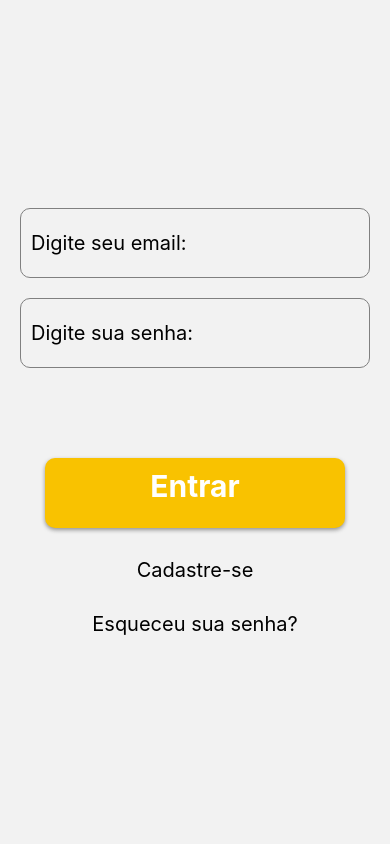
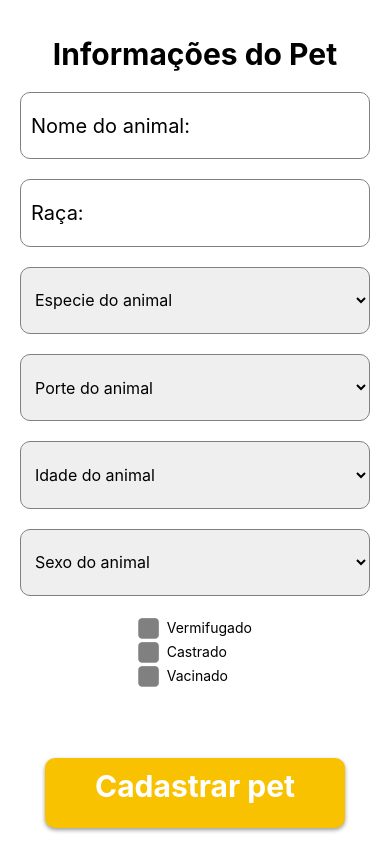
Before and after one commit to lipebr321/PetFelizApp, a React Native app in the folder APPMobile/: screen /TelaDeLogin in a window 390 px wide. Built offline with nearby package versions, Linux system fonts and the light colour scheme.

Commit message:
Criação parcial da tela de cadastro de pets, ainda nao testado validaçoes de api e banco, brevemente terminada

```diff
--- a/APPMobile/App.js
+++ b/APPMobile/App.js
@@ -1,24 +1,25 @@
 import React from 'react';
-import { NavigationContainer } from '@react-navigation/native';
-import { createStackNavigator } from '@react-navigation/stack';
-import TelaDeLogin from './src/Pages/TelaDeLogin/TelaDeLogin';
-import TelaDeCadastro from './src/Pages/TelaDeCadastro/TelaDeCadastro';
-import TelaPrincipal from './src/Pages/TelaPrincipal/TelaPrincipal';
-//import CadastroAnimal from './src/Pages/CadastroAnimal/CadastroAnimal';
+//import { NavigationContainer } from '@react-navigation/native';
+//import { createStackNavigator } from '@react-navigation/stack';
+//import TelaDeLogin from './src/Pages/TelaDeLogin/TelaDeLogin';
+//import TelaDeCadastro from './src/Pages/TelaDeCadastro/TelaDeCadastro';
+//import TelaPrincipal from './src/Pages/TelaPrincipal/TelaPrincipal';
+import CadastroAnimal from './src/Pages/CadastroAnimal/CadastroAnimal';
 
 
 
-const Stack = createStackNavigator();
+//const Stack = createStackNavigator();
 
 const App = () => {
   return (
-    <NavigationContainer styles>
-    <Stack.Navigator screenOptions={{ headerShown: false}}>
-      <Stack.Screen name="TelaDeLogin" component={TelaDeLogin} />
-      <Stack.Screen name="TelaDeCadastro" component={TelaDeCadastro} />
-      <Stack.Screen name="TelaPrincipal" component={TelaPrincipal}/>
-    </Stack.Navigator>
-  </NavigationContainer>
+  // {// <NavigationContainer styles>
+   // <Stack.Navigator screenOptions={{ headerShown: false}}>
+     // <Stack.Screen name="TelaDeLogin" component={TelaDeLogin} />
+    //  <Stack.Screen name="TelaDeCadastro" component={TelaDeCadastro} />
+    //  <Stack.Screen name="TelaPrincipal" component={TelaPrincipal}/>
+   // </Stack.Navigator>
+ // </NavigationContainer>/}
+<CadastroAnimal/>
   );
 };
 
--- a/APPMobile/package.json
+++ b/APPMobile/package.json
@@ -20,6 +20,7 @@
     "react-dom": "18.2.0",
     "react-hook-form": "^7.47.0",
     "react-native": "0.72.4",
+    "update": "^0.7.4",
     "yup": "^1.3.2"
   },
   "devDependencies": {
--- /dev/null
+++ b/APPMobile/src/Components/CheckBoxAnimal/CheckBoxAnimal.jsx
@@ -0,0 +1,27 @@
+import React, { useState } from 'react';
+import { TouchableOpacity, View, Text } from 'react-native';
+import Icon from 'react-native-vector-icons/FontAwesome';
+
+const Checkbox = ({ label, onChange }) => {
+  const [isChecked, setIsChecked] = useState(false);
+
+  const toggleCheckbox = () => {
+    setIsChecked(!isChecked);
+    onChange(!isChecked); // Chama a função de callback com o novo estado
+  };
+
+  return (
+    <TouchableOpacity onPress={toggleCheckbox}>
+      <View style={{ flexDirection: 'row', alignItems: 'center' }}>
+        {isChecked ? (
+          <Icon name="check-square" size={24} color="green" />
+        ) : (
+          <Icon name="square" size={24} color="gray" />
+        )}
+        <Text style={{ marginLeft: 8 }}>{label}</Text>
+      </View>
+    </TouchableOpacity>
+  );
+};
+
+export default Checkbox;
--- a/APPMobile/src/Pages/CadastroAnimal/CadastroAnimal.jsx
+++ b/APPMobile/src/Pages/CadastroAnimal/CadastroAnimal.jsx
@@ -1,118 +1,208 @@
-import React from 'react';
-import { View, Text, TextInput, StyleSheet, TouchableOpacity } from 'react-native';
-import { SafeAreaView } from 'react-native-web';
-
+import React, { useState } from 'react';
+import { Text, TextInput, StyleSheet, TouchableOpacity, ScrollView, Alert, Picker, View, SafeAreaView } from 'react-native';
+import axios from 'axios';
+import * as yup from 'yup';
+import Checkbox from '../../Components/CheckBoxAnimal/CheckBoxAnimal';
 
 const CadastroAnimal = () => {
+  const [formData, setFormData] = useState({
+    nome: '',
+    cpf: '',
+    email: '',
+    telefone: '',
+    senha: '',
+    confirmarSenha: '',
+    cep: '',
+    nomeLog: '',
+    numero: '',
+  });
+
+  const [errors, setErrors] = useState({});
+  const [selectedPorte, setSelectedPorte] = useState('Selecione o Porte');
+  const [selectedIdade, setSelectedIdade] = useState('Selecione a Idade');
+  const [selectedSexo, setSelectedSexo] = useState('Selecione o Sexo');
+  const [selectedEspecie, setSelectedEspecie] = useState('Selecione a especie');
+
+  const idades = ['Entre 0 e 1', 'Entre 1 e 4', 'Entre 4 e 10', 'Mais de 10'];
+  const portes = ['Pequeno Porte', 'Médio Porte', 'Grande Porte'];
+  const sexos = ['M', 'F'];
+  const especies = ['Gato', 'Cachorro'];
+
+  // Função para validar o formulário
+  const validateForm = async () => {
+    try {
+      const schema = yup.object().shape({
+        nomeAnimal: yup.string().required('Informe o nome'),
+        raca: yup.string().required('Informe o CPF'),
+      });
+
+      await schema.validate(formData, { abortEarly: false });
+      return {};
+    } catch (validationErrors) {
+      const errors = {};
+      validationErrors.inner.forEach((error) => {
+        errors[error.path] = error.message;
+      });
+      return errors;
+    }
+  };
+
+  // Função para lidar com o envio do formulário
+  const handleSubmit = async () => {
+    const validationErrors = await validateForm();
+    setErrors(validationErrors);
+
+    if (Object.keys(validationErrors).length === 0) {
+      try {
+        const response = await axios.post('https://localhost:44302/api/Usuario/cadastrarUsuario', formData);
+
+        if (response.status === 200) {
+          Alert.alert('Cadastro realizado com sucesso');
+        } else {
+          Alert.alert('Erro', 'Ocorreu um erro durante o cadastro');
+        }
+      } catch (error) {
+        console.error('Erro ao fazer a solicitação:', error);
+        Alert.alert('Erro', 'Ocorreu um erro ao fazer a solicitação à API');
+      }
+    }
+  };
 
   return (
-        <View style={styles.container}>
-            <SafeAreaView style={styles.topo}>
-                <h2>Informações do animal!</h2>
-                </SafeAreaView>
-        <SafeAreaView style={styles.areaTexto}>
+    <ScrollView contentContainerStyle={styles.container} keyboardShouldPersistTaps="handled">
+      <Text style={styles.topo}>Informações do Pet</Text>
+
       <TextInput
         style={styles.input}
         placeholder="Nome do animal:"
+        onChangeText={(text) => setFormData({ ...formData, nome: text })}
+        value={formData.nome}
       />
+      {errors.nome && <Text style={styles.labelError}>{errors.nome}</Text>}
+
       <TextInput
         style={styles.input}
         placeholder="Raça:"
+        onChangeText={(text) => setFormData({ ...formData, raca: text })}
+        value={formData.raca}
       />
-        </SafeAreaView>
+      {errors.cpf && <Text style={styles.labelError}>{errors.cpf}</Text>}
 
-            <TextInput
-                style={styles.input}
-                placeholder="Senha:"
-            />
-            <TextInput
-                style={styles.input}
-                placeholder="Endereço:"
-            />
-            <TextInput
-                style={styles.input}
-                onChangeText={(text) => setLogin(text)}
-                placeholder="Telefone:"
-            />
-            <TextInput
-                style={styles.input}
-                onChangeText={(text) => setLogin(text)}
-                placeholder="Bairro:"
-            />
-            <TextInput
-                style={styles.input}
-                onChangeText={(text) => setSenha(text)}
-                placeholder="Estado:"
-            />
-            <TextInput
-                style={styles.input}
-                onChangeText={(text) => setSenha(text)}
-                placeholder="CPF:"
-            />
-            <TouchableOpacity
-                style={styles.cadastrar}
+      <Picker
+        selectedValue={selectedEspecie}
+        onValueChange={(itemValue) => setSelectedEspecie(itemValue)}
+        style={styles.dropdown}
       >
-                <Text style={styles.textCadastrar}>Cadastrar</Text>
+        <Picker.Item label="Especie do animal" value="Selecione a especie" />
+        {especies.map((option) => (
+          <Picker.Item label={option} value={option} key={option} />
+        ))}
+      </Picker>
+
+      <Picker
+        selectedValue={selectedPorte}
+        onValueChange={(itemValue) => setSelectedPorte(itemValue)}
+        style={styles.dropdown}
+      >
+        <Picker.Item label="Porte do animal" value="Selecione o Porte" />
+        {portes.map((option) => (
+          <Picker.Item label={option} value={option} key={option} />
+        ))}
+      </Picker>
+
+      <Picker
+        selectedValue={selectedIdade}
+        onValueChange={(itemValue) => setSelectedIdade(itemValue)}
+        style={styles.dropdown}
+      >
+        <Picker.Item label="Idade do animal" value="Selecione a Idade" />
+        {idades.map((option) => (
+          <Picker.Item label={option} value={option} key={option} />
+        ))}
+      </Picker>
+
+      <Picker
+        selectedValue={selectedSexo}
+        onValueChange={(itemValue) => setSelectedSexo(itemValue)}
+        style={styles.dropdown}
+      >
+        <Picker.Item label="Sexo do animal" value="Selecione o Sexo" />
+        {sexos.map((option) => (
+          <Picker.Item label={option} value={option} key={option} />
+        ))}
+      </Picker>
+
+      <View>
+        <Checkbox label="Vermifugado" onChange={(isChecked) => setFormData({ ...formData, vermifugado: isChecked })} />
+        <Checkbox label="Castrado" onChange={(isChecked) => setFormData({ ...formData, castrado: isChecked })} />
+        <Checkbox label="Vacinado" onChange={(isChecked) => setFormData({ ...formData, vacinado: isChecked })} />
+      </View>
+
+      <TouchableOpacity style={styles.cadastrar} onPress={handleSubmit}>
+        <Text style={styles.textCadastrar}>Cadastrar pet</Text>
       </TouchableOpacity>
-            <SafeAreaView style={{ alignItems: 'center' }}>
-                <Text style={{ marginTop: 20 }}>Já sou cadastrado!</Text>
-            </SafeAreaView>
-        </View>
+    </ScrollView>
   );
 };
 
 const styles = StyleSheet.create({
   container: {
     flex: 1,
+    alignItems: 'center',
     justifyContent: 'center',
-
-    },
-    logo: {
-        width: 45,
-        height: 45,
-        marginBottom: 10,
-        marginTop: 5,
-
+    padding: 16,
   },
   topo: {
     marginBottom: 20,
+    marginTop: 20,
+    fontSize: 30,
+    alignItems: 'center',
+    fontWeight: 'bold',
   },
-
   input: {
-        width: 220,
-        height: 40,
+    width: 350,
+    height: 70,
     borderColor: 'gray',
-        marginBottom: 10,
+    marginBottom: 20,
     paddingLeft: 10,
-        borderRadius: 5,
+    borderWidth: 1,
+    borderRadius: 10,
+    fontSize: 20,
+  },
+  cadastrar: {
+    backgroundColor: '#F9C200',
+    borderRadius: 10,
+    width: 300,
+    height: 70,
+    alignItems: 'center',
     shadowColor: 'black',
     shadowOffset: { width: 0, height: 2 },
     shadowOpacity: 0.4,
     shadowRadius: 4,
     elevation: 4,
-    },
-
-    cadastrar: {
-        backgroundColor: '#F9C200', // Cor de fundo do botão
-        padding: 10,
-        borderRadius: 2,
-        width: 200, // Largura do botão
-        alignItems: 'center', // Centraliza o conteúdo horizontalmente
-        shadowColor: 'black',
-        shadowOffset: { width: 0, height: 2 },
-        shadowOpacity: 0.4,
-        shadowRadius: 4,
-        elevation: 4,
-        marginTop: 20,
-
+    marginTop: 70,
+    paddingVertical: 10,
   },
   textCadastrar: {
-        color: 'white', // Cor do texto do botão
+    color: 'white',
+    textAlign: 'center',
+    fontSize: 30,
+    fontWeight: 'bold',
   },
-    areaTexto:{
-        textShadowColor: 'blue',
+  labelError: {
+    fontSize: 16,
+    color: '#ff375b',
+    marginBottom: 2,
   },
-
+  dropdown: {
+    width: 350,
+    height: 70,
+    borderColor: 'gray',
+    borderWidth: 1,
+    borderRadius: 10,
+    marginBottom: 20,
+    paddingLeft: 10,
+  },
 });
 
 export default CadastroAnimal;
--- a/APPMobile/src/Pages/TelaDeCadastro/TelaDeCadastro.jsx
+++ b/APPMobile/src/Pages/TelaDeCadastro/TelaDeCadastro.jsx
@@ -49,6 +49,8 @@ const TelaDeCadastro = () => {
       contentContainerStyle={styles.container}
       keyboardShouldPersistTaps="handled"
     >
+
+      <Text style={styles.topo}>Faça seu cadastro!</Text>
 
       <Controller
         control={control}
@@ -245,9 +247,9 @@ const styles = StyleSheet.create({
     fontWeight: 'bold',
   },
   labelError: {
-    color: 'red',
     fontSize: 16,
-    marginTop: 5,
+    color: '#ff375b',
+    marginBottom: 2,
   },
 });
 
--- a/APPMobile/src/Pages/TelaDeLogin/TelaDeLogin.jsx
+++ b/APPMobile/src/Pages/TelaDeLogin/TelaDeLogin.jsx
@@ -4,6 +4,7 @@ import { useForm, Controller } from 'react-hook-form';
 import { yupResolver } from '@hookform/resolvers/yup';
 import * as yup from 'yup';
 import axios from 'axios';
+import logo from '/src/Components/images/LogoGrande.png'
 
 
 const schema = yup.object({
@@ -62,6 +63,8 @@ const TelaDeLogin = ({ navigation }) => {
   return (
     <View style={styles.container}>
 
+      <Image source={logo} style={styles.logo}/>
+
       <Controller
         control={control}
         name="email"
@@ -115,6 +118,7 @@ const styles = StyleSheet.create({
     flex: 1,
     justifyContent: 'center',
     alignItems: 'center',
+    backgroundColor: 'white'
   },
   logo: {
     width: 120,
@@ -157,9 +161,9 @@ const styles = StyleSheet.create({
     marginTop: 30,
   },
   labelError: {
-    alignSelf: 'flex-start',
+    fontSize: 16,
     color: '#ff375b',
-    marginBottom: 8,
+    marginBottom: 2,
   },
 });
 
--- a/APPMobile/src/Pages/TelaPrincipal/TelaPrincipal.jsx
+++ b/APPMobile/src/Pages/TelaPrincipal/TelaPrincipal.jsx
@@ -1,12 +1,12 @@
 import React from 'react';
 import { View, StyleSheet } from 'react-native';
-import AnimalCard from './src/Components/AnimalCard/AnimalCard';
+//import AnimalCard from './src/Components/AnimalCard/AnimalCard';
 
 
 const TelaPrincipal = () => {
   return (
     <View style={styles.container}>
-      <AnimalCard />
+      <Text>tela principal</Text>
     </View>
   );
 };
```
Also changed, not shown: APPMobile/src/Components/images/LogoGrande.png (renamed from APPMobile/assets/LogoGrande.png), 1 other file (tests, documents, lock files or other folders). Lines whose indentation alone changed are shown as unchanged.
